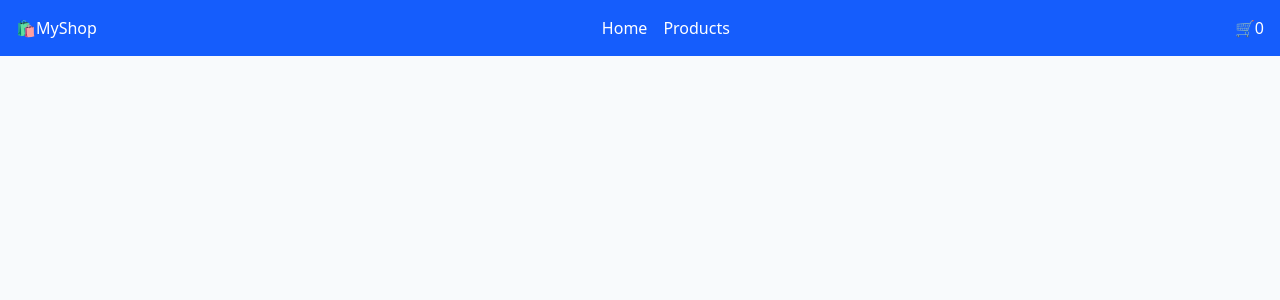
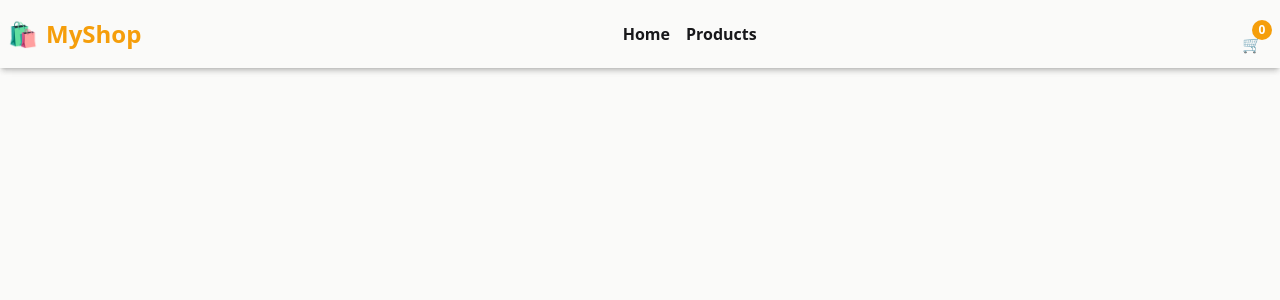
Before and after one commit to ajitdevv/myshop, a React (Vite) app: page / in a window 1280 px wide. Shown: the top 300 px of the page. Built offline with nearby package versions, Linux system fonts and the light colour scheme.

Commit message:
your message

```diff
--- a/src/App.jsx
+++ b/src/App.jsx
@@ -1,6 +1,6 @@
-import Header from "./components/header.jsx";
-import Product from "./components/Product.jsx";
-import Cartitem from "./components/Cartitem.jsx";
+import Header from "./Pages/header.jsx";
+import Product from "./Pages/Product.jsx";
+import Cartitem from "./Pages/Cartitem.jsx";
 import { BrowserRouter, Route, Routes } from "react-router-dom";
 function App() {
   return (
@@ -10,7 +10,7 @@ function App() {
       <Routes>
         <Route path="/" element={<Header />} />
         <Route path="/cart" element={<Cartitem />} />
-        <Route path="/products" element={<Product />} />
+        {/* <Route path="/products" element={<Product />} /> */}
       </Routes>
     </>
   );
--- a/src/components/Product.jsx
+++ b/src/Pages/Product.jsx
@@ -13,7 +13,7 @@ export default function Product() {
   const [button, setbutton] = useState(true);
   const slector = useSelector((state) => state.products.items);
   return (
-    <div className="min-h-screen bg-gray-800 p-6">
+    <div className="min-h-screen bg-background p-6">
       <div className="grid grid-cols-3 max-sm:grid-cols-1 mt-20 gap-6">
         {slector.map((product) => (
           <div
--- a/src/components/header.jsx
+++ b/src/Pages/header.jsx
@@ -1,18 +1,18 @@
-import AddToCart from "./AddToCart.jsx";
+import AddToCart from "../Components/AddToCart.jsx";
 import { Link } from "react-router-dom";
 import Product from "./Product.jsx";
 function Header() {
   return (
     <>
-      <header className="flex fixed top-0 right-0 w-full mb-20 z-100 flex-row justify-between items-center p-4 bg-blue-600 text-white">
+      <header className="flex fixed top-0 right-0 w-full z-100 flex-row justify-between items-center px-2 bg-background shadow-md text-Foreground">
         {/* <!-- Logo --> */}
-        <div className="">
+        <div className="flex items-center font-bold text-2xl">
           <span className="">🛍️</span>
-          MyShop
+          <span className="ml-2 text-accent">MyShop</span>
         </div>
         {/* <!-- Navigation --> */}
         <div>
-          <nav className="flex gap-4 *:hover:underline">
+          <nav className="flex gap-4 *:font-bold *:hover:underline">
             <Link to="/">Home</Link>
             <Link to="/products">Products</Link>
           </nav>
@@ -22,7 +22,6 @@ function Header() {
           <AddToCart />
         </div>
       </header>
-
     </>
   );
 }
--- a/src/components/AddToCart.jsx
+++ b/src/components/AddToCart.jsx
@@ -1,15 +1,20 @@
-
 import { useSelector } from "react-redux";
 import { Link } from "react-router-dom";
 
 function AddToCart() {
-    const cartselector = useSelector((state)=>state.cart.items);
-    const selector = cartselector.length;
+  const cartselector = useSelector((state) => state.cart.items);
+  const selector = cartselector.length;
   return (
-   <Link to="/cart" > <div className="cart">
-      🛒
-      <span className="">{selector ? selector : 0}</span>
-    </div></Link>
+    <Link to="/cart">
+      <div className="relative szie-7 mt-5">
+        <div className="size-7 pt-3 mr-1.5">🛒</div>
+        <div className="pt-5">
+          <div className="absolute top-0 right-0 bg-accent font-bold text-white rounded-full w-5 h-5 flex items-center justify-center text-xs">
+          {selector ? selector : 0}
+          </div>{" "}
+        </div>
+      </div>
+    </Link>
   );
 }
 export default AddToCart;
--- /dev/null
+++ b/src/components/ToggleButton.jsx
@@ -0,0 +1,4 @@
+function ToggleButton(){
+    return <button>Toggle</button>;
+}
+export default ToggleButton;
--- a/src/index.css
+++ b/src/index.css
@@ -51,55 +51,111 @@
    MODERN E-COMMERCE COLOR SYSTEM
    60% Background | 30% Surfaces | 10% CTA
 ================================ */
-
+    /*
     :root {
-        /* 60% — Background */
+        60% — Background
     --background: #F8FAFC;
     --foreground: #0F172A;
 
-        /* 30% — Cards / Sections */
+    30% — Cards / Sections
     --card: #FFFFFF;
     --border: #E5E7EB;
 
-        /* 10% — Primary CTA / Brand */
+    10% — Primary CTA / Brand
     --primary: #2563EB;
     --primary-foreground: #FFFFFF;
 
-        /* Accent (Offers / Success / Highlights) */
+    Accent (Offers / Success / Highlights)
     --accent: #22C55E;
 
-        /* Muted Text */
+    Muted Text
     --muted: #64748B;
 
-        /* Shadow */
+    Shadow
     --shadow: 0 12px 30px rgba(15, 23, 42, 0.08);
 }
 
 /* ================================
    DARK MODE
 ================================ */
-
+    /*
 .dark {
-        /* 60% — Background */
+    60% — Background
     --background: #020617;
     --foreground: #F8FAFC;
 
-        /* 30% — Cards / Sections */
+    30% — Cards / Sections
     --card: #0F172A;
     --border: #1E293B;
 
-        /* 10% — Primary CTA / Brand */
+    10% — Primary CTA / Brand
     --primary: #3B82F6;
     --primary-foreground: #020617;
 
-        /* Accent */
+    Accent
     --accent: #22C55E;
 
-        /* Muted Text */
+    Muted Text
     --muted: #94A3B8;
 
-        /* Shadow */
+    Shadow
     --shadow: 0 14px 40px rgba(0, 0, 0, 0.65);
+}
+
+*/
+    /* ======================================
+   NEXT-GEN MODERN E-COMMERCE PALETTE
+   60% Base | 30% Surface | 10% Accent
+====================================== */
+
+    :root {
+        /* 60% — Base (Warm Luxury White) */
+        --background: #FAFAF9;
+        --foreground: #18181B;
+
+        /* 30% — Elevated Surfaces */
+        --card: #FFFFFF;
+        --border: #E4E4E7;
+
+        /* 10% — Brand / CTA (Luxury Violet-Blue) */
+        --primary: #6366F1;
+        --primary-foreground: #FFFFFF;
+
+        /* Accent — Premium Highlight (Soft Gold) */
+        --accent: #F59E0B;
+
+        /* Muted / Subtle Text */
+        --muted: #71717A;
+
+        /* Soft Premium Shadow */
+        --shadow: 0 20px 40px rgba(24, 24, 27, 0.10);
+    }
+
+    /* ======================================
+   DARK MODE — PREMIUM & CINEMATIC
+====================================== */
+
+    .dark {
+        /* 60% — Base */
+        --background: #0B0D12;
+        --foreground: #FAFAFA;
+
+        /* 30% — Surfaces */
+        --card: #111827;
+        --border: #1F2937;
+
+        /* 10% — CTA / Brand */
+        --primary: #818CF8;
+        --primary-foreground: #0B0D12;
+
+        /* Accent — Gold Highlight */
+        --accent: #FBBF24;
+
+        /* Muted */
+        --muted: #9CA3AF;
+
+        /* Deep Shadow */
+        --shadow: 0 24px 60px rgba(0, 0, 0, 0.75);
     }
 
     * {
```
Also changed, not shown: src/Pages/Cartitem.jsx (renamed from src/components/Cartitem.jsx), src/components/clearbtn.jsx (added). Lines whose indentation alone changed are shown as unchanged.
